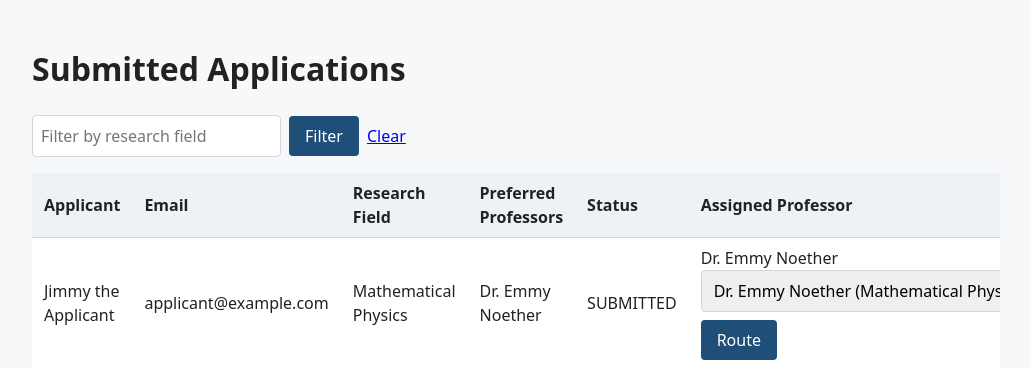
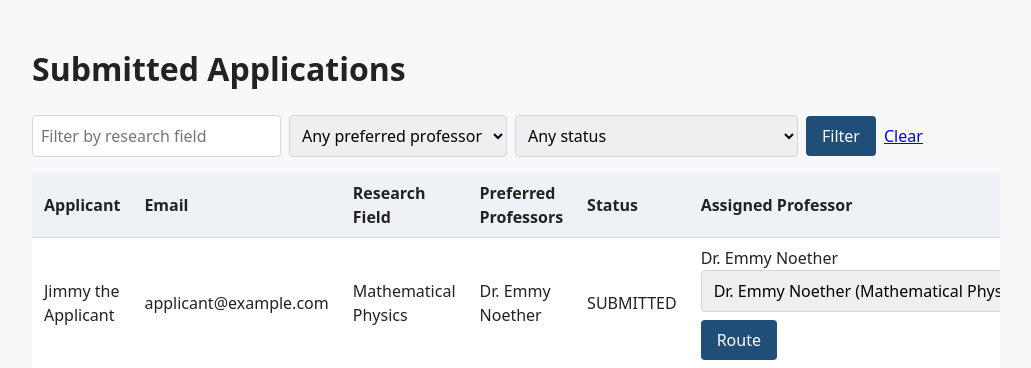
Before and after one commit to stevenswinkels/SYSC4806-Project, a Spring Boot app: page /admin in a window 1280 px wide. Shown: the part 53-421 px from the top of the page, without its empty margins (124-1155 px from the left). Run offline with Spring Boot 4, Linux system fonts and the light colour scheme; data comes from the database, SQL or seed files in the repository; tables that the repository leaves empty hold one stand-in row (values such as "Sample post"); some of the project's set-up classes (security, data sources, template engines, error pages and the like) are left out, and stand-ins take their place.

Commit message:
Add preferred professor and status filters to dashboard

```diff
--- a/src/main/resources/templates/admin/dashboard.html
+++ b/src/main/resources/templates/admin/dashboard.html
@@ -14,6 +14,16 @@
     <form class="inline-form" method="get" action="/admin" th:action="@{/admin}">
         <input type="text" name="field" placeholder="Filter by research field"
                th:value="${param.field}">
+        <select name="preferred">
+            <option value="">Any preferred professor</option>
+            <option th:each="prof : ${professors}" th:value="${prof.id}" th:text="${prof.name}"
+                    th:selected="${prof.id == selectedPreferred}"></option>
+        </select>
+        <select name="status">
+            <option value="">Any status</option>
+            <option th:each="s : ${statuses}" th:value="${s}" th:text="${s}"
+                    th:selected="${s == selectedStatus}"></option>
+        </select>
         <button type="submit">Filter</button>
         <a href="/admin" th:href="@{/admin}">Clear</a>
     </form>
```
